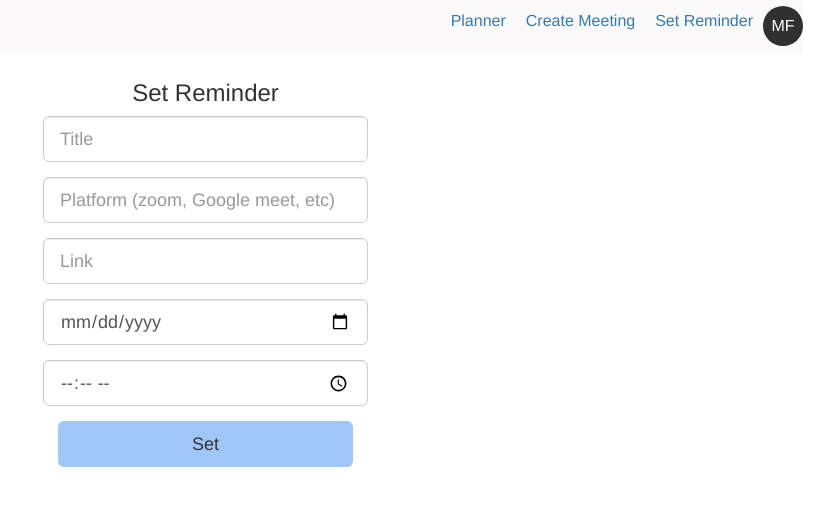
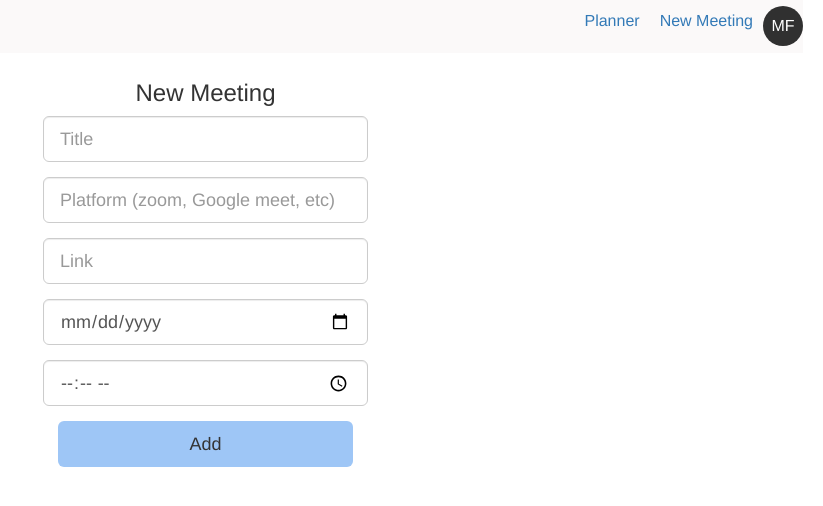
Before and after one commit to Daniel-Musunza/meeting-planner-frontend, a Vue app: page /reminder in a window 1280 px wide. Shown: the top 506 px of the page, without its empty margins (457-1280 px from the left). Built offline with nearby package versions, Linux system fonts and the light colour scheme; no server answers.

Commit message:
changing how to create meetings

```diff
--- a/src/components/CreateMeeting.vue
+++ b/src/components/CreateMeeting.vue
@@ -131,18 +131,13 @@ export default {
         },
         createMeeting() {
             this.loading = true;
-            const data = {
-                email: this.email,
-            };
-
-            fetch("http://localhost:3444/meeting", {
-                method: 'POST',
-                headers: {
-                'Content-Type': 'application/json',
-                },
-                body: JSON.stringify(data),
-            })
-                .then((response) => {
+                const data = {
+                    email: this.email,
+                };
+                console.log(this.username);
+                axios
+                    .post("http://localhost:3444/meeting", data)
+                    .then((response) => {
                 if (response.ok) {
                     return response.json();
                 } else {
--- a/src/components/Header.vue
+++ b/src/components/Header.vue
@@ -4,8 +4,8 @@
 
          <ul class="list">
             <li><router-link to="/">Planner</router-link></li>
-            <li><router-link to="/create-meeting">Create Meeting</router-link></li>
-            <li><router-link to="/reminder">Set Reminder</router-link></li>
+            <!-- <li><router-link to="/create-meeting">Create Meeting</router-link></li> -->
+            <li><router-link to="/reminder">New Meeting</router-link></li>
          </ul>
          <div class="user-wrapper" >
             <div @click="toggleProfileMenu" class="profile">
--- a/src/components/Reminder.vue
+++ b/src/components/Reminder.vue
@@ -22,7 +22,7 @@
                 <div class="card-header border-0">
                     <div class="card-title text-center">
                         <div class="p-1">
-                            <h3>Set Reminder</h3>
+                            <h3>New Meeting</h3>
 
 
                         </div>
@@ -75,7 +75,7 @@
                                 </div>
                               </fieldset>
                             <button type="submit" @click.prevent="addreminder()" class="btn blue-bg btn-lg btn-block">
-                              Set
+                              Add
                             </button>
                         </form>
                     </div>
@@ -121,19 +121,20 @@
         })
           .then(response => {
             if (response.ok) {
-              console.log('reminder added successfully!');
+              alert('meeting added successfully!');
 
 
             } else {
-              console.log('Failed to add reminder to data.json');
+              alert('Failed to add Meeting');
             };
-            this.loading = false;
+
           })
           .catch(error => {
             console.log('An error occurred:', error);
             this.loading = false;
           });
-
+          this.loading = false;
+        this.$router.push('/');
         },
     },
   };
```
Also changed, not shown: 1 other file (tests, documents, lock files or other folders).
